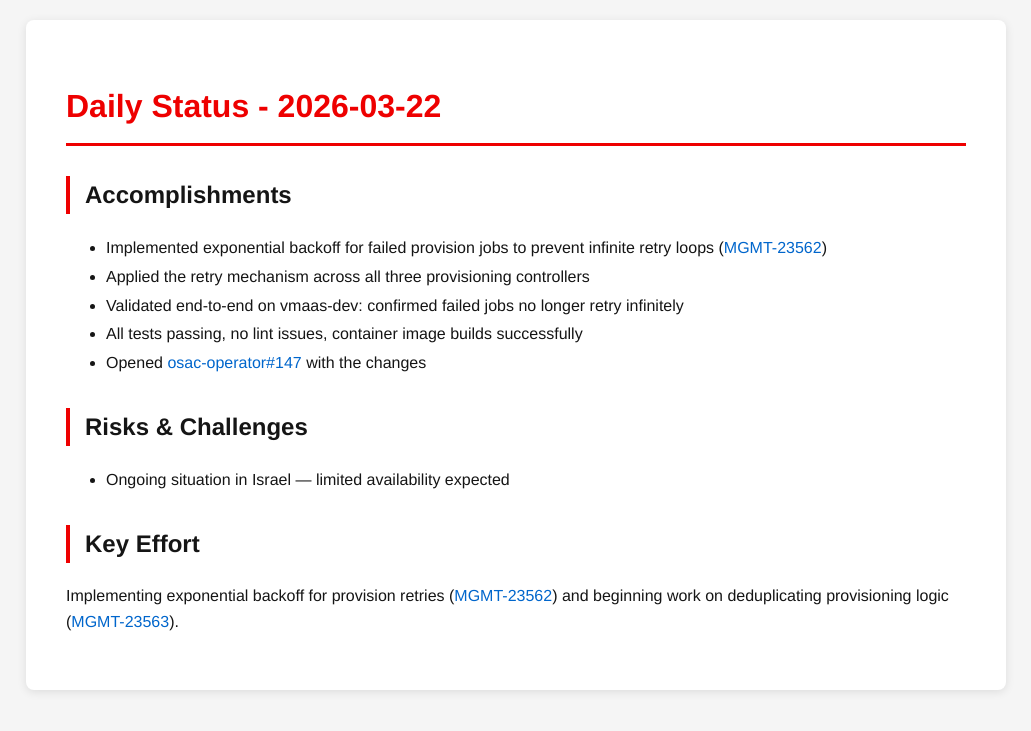
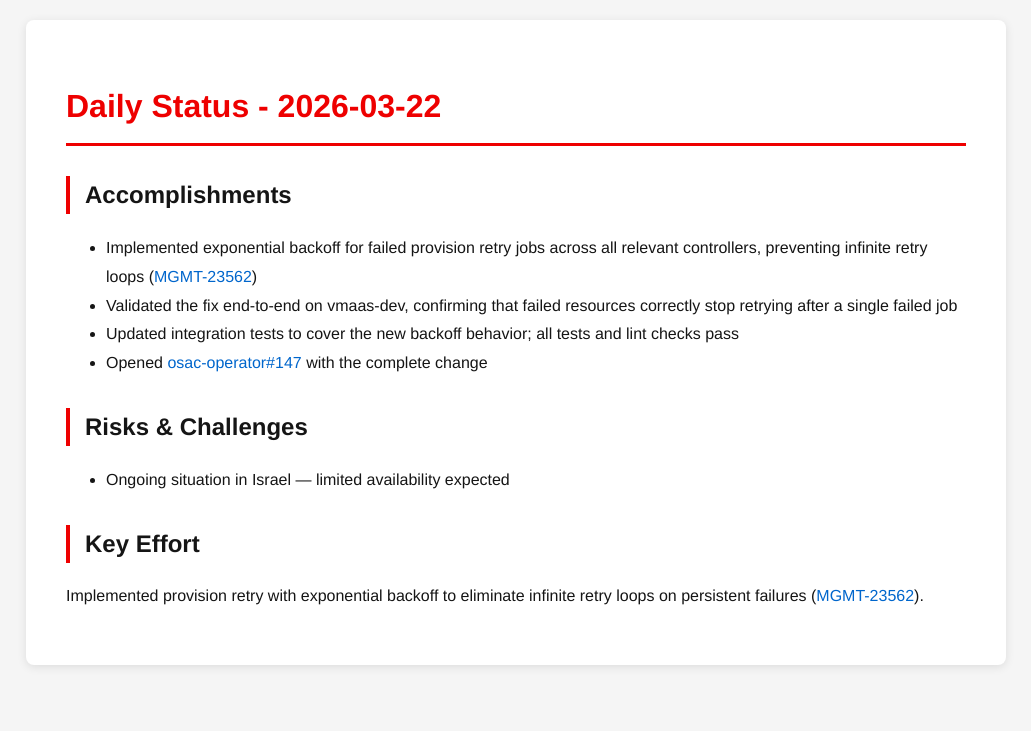
Before and after one commit to tzvatot/daily-status, a Jekyll site: the page built from 2026-03-22.md, in a window 1280 px wide. Shown: the top 731 px of the page, without its empty margins (124-1155 px from the left). Built offline with Jekyll 4.4.1, drawn with Linux system fonts in a browser that asks for light colours.

Commit message:
Daily status update - 2026-03-22

```diff
--- a/2026-03-22.md
+++ b/2026-03-22.md
@@ -7,14 +7,13 @@ date: 2026-03-22
 # Daily Status - 2026-03-22
 
 ## Accomplishments
-- Implemented exponential backoff for failed provision jobs to prevent infinite retry loops ([MGMT-23562](https://issues.redhat.com/browse/MGMT-23562))
-- Applied the retry mechanism across all three provisioning controllers
-- Validated end-to-end on vmaas-dev: confirmed failed jobs no longer retry infinitely
-- All tests passing, no lint issues, container image builds successfully
-- Opened [osac-operator#147](https://github.com/osac-project/osac-operator/pull/147) with the changes
+- Implemented exponential backoff for failed provision retry jobs across all relevant controllers, preventing infinite retry loops ([MGMT-23562](https://issues.redhat.com/browse/MGMT-23562))
+- Validated the fix end-to-end on vmaas-dev, confirming that failed resources correctly stop retrying after a single failed job
+- Updated integration tests to cover the new backoff behavior; all tests and lint checks pass
+- Opened [osac-operator#147](https://github.com/osac-project/osac-operator/pull/147) with the complete change
 
 ## Risks & Challenges
 - Ongoing situation in Israel — limited availability expected
 
 ## Key Effort
-Implementing exponential backoff for provision retries ([MGMT-23562](https://issues.redhat.com/browse/MGMT-23562)) and beginning work on deduplicating provisioning logic ([MGMT-23563](https://issues.redhat.com/browse/MGMT-23563)).
+Implemented provision retry with exponential backoff to eliminate infinite retry loops on persistent failures ([MGMT-23562](https://issues.redhat.com/browse/MGMT-23562)).
```
